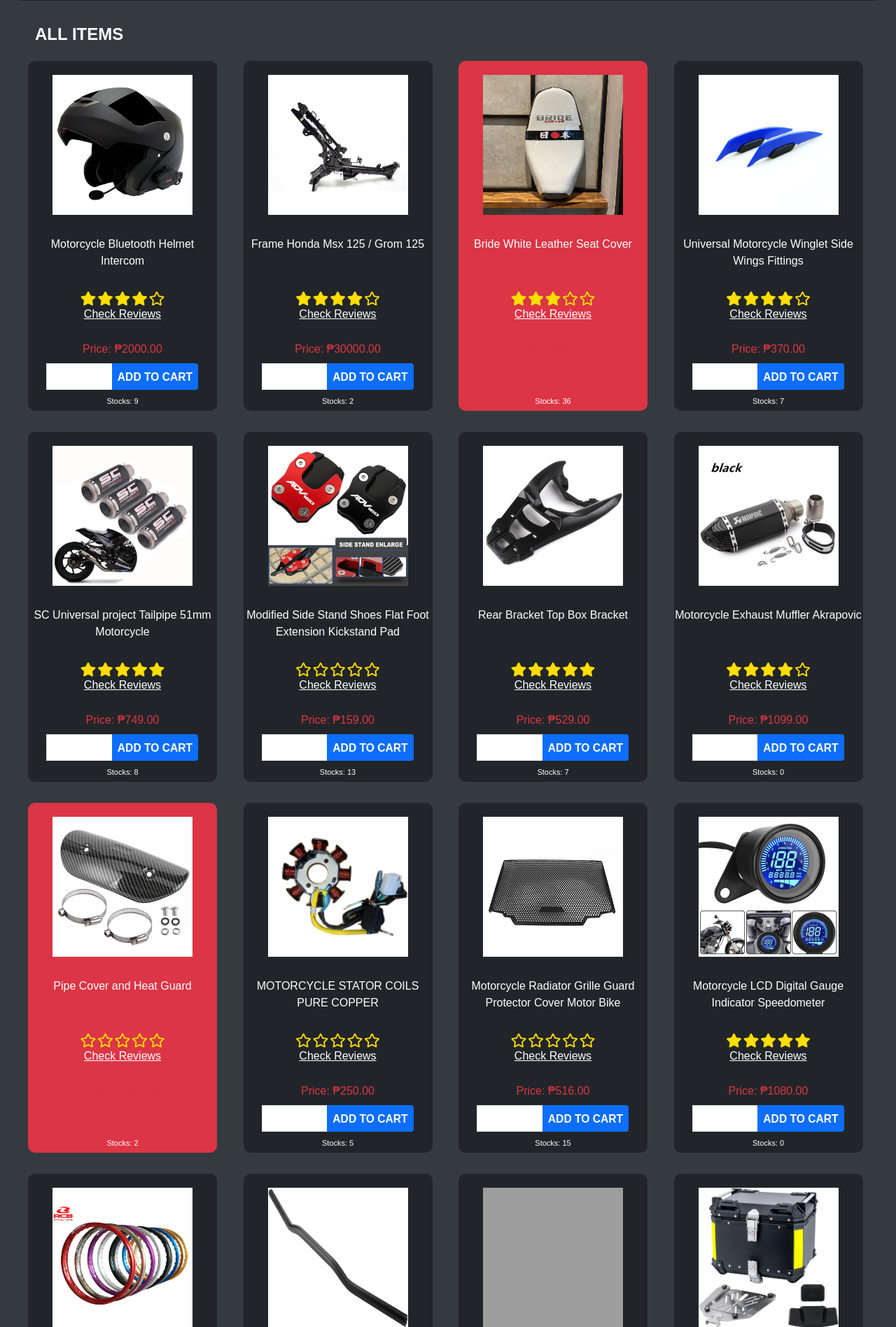
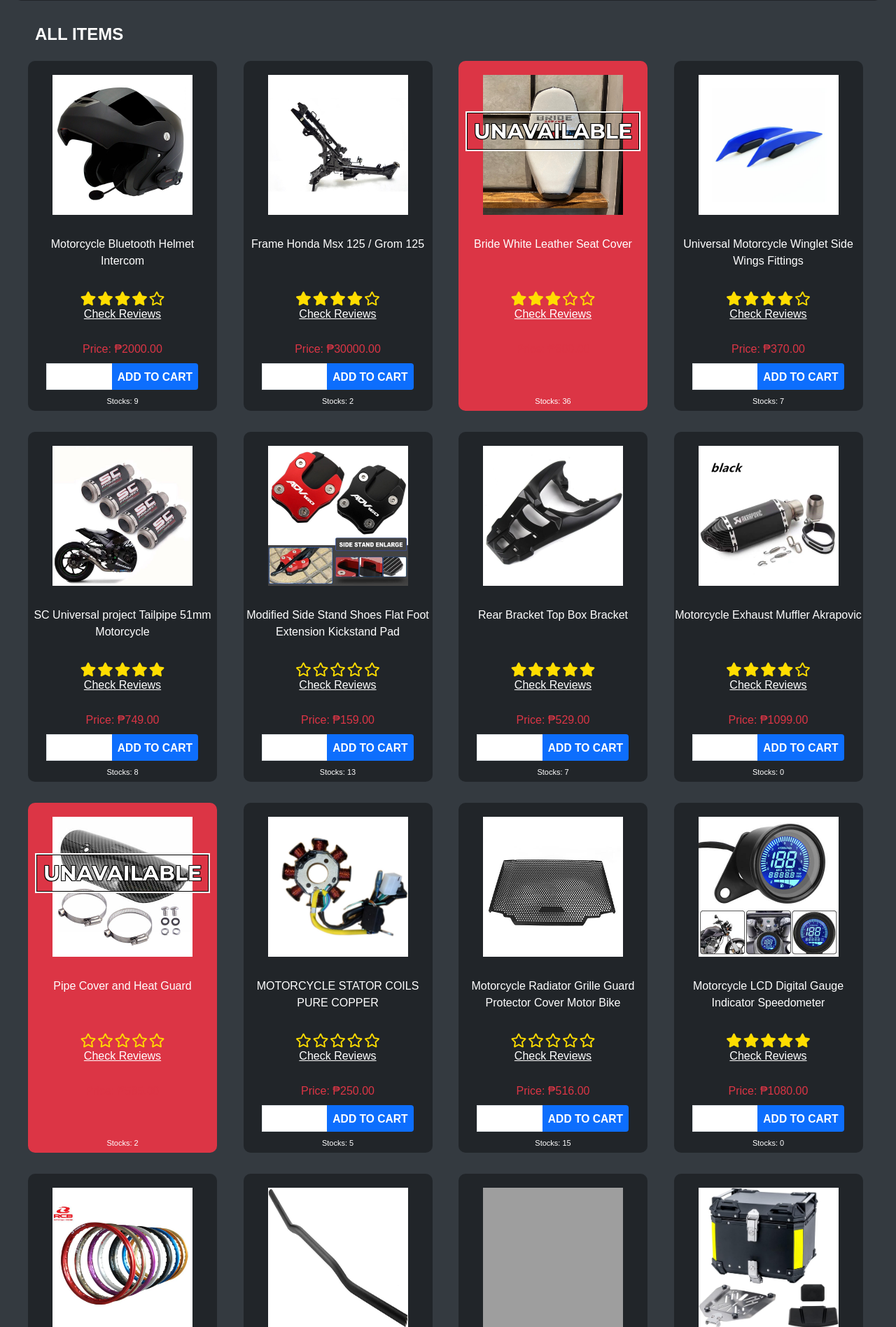
Before and after one commit to wakamonoo/RevvedEcommerce, a PHP site: page /common_user/index.php in a window 1280 px wide. Shown: the part 935-2831 px from the top of the page at 70% size. Run offline with PHP 8.4, Linux system fonts and the light colour scheme; a user stored in the database is signed in; data comes from the database, SQL or seed files in the repository; some libraries are stand-ins or nearby versions; grey boxes are pictures that could not be loaded.

Commit message:
Update index.php

```diff
--- a/revved/common_user/index.php
+++ b/revved/common_user/index.php
@@ -342,7 +342,33 @@
 }
 .item.deactivated {
     background-color: #dc3545;
+    position: relative;
 }
+
+.item.deactivated::before {
+    content: "UNAVAILABLE"; /* Text for the label */
+    color: white; /* Text color for the label */
+    padding: 4px 8px; /* Padding for the label */
+    position: absolute; /* Position the label relative to the item */
+    top: 30; /* Position at the top of the item */
+    font-family: 'Montserrat', sans-serif; /* Specify Montserrat font */
+    z-index: 1; /* Ensure the label is displayed on top */
+    text-align: center; /* Align text to the center */
+    width: calc(100% - 20px); /* Make label width equal to item width minus padding */
+    border: 2px solid white;
+    font-size: 30px;
+    text-shadow:
+        -1px -1px 0 #000,
+        1px -1px 0 #000,
+        -1px 1px 0 #000,
+        1px 1px 0 #000; /* Font outline */
+    box-shadow:
+        inset -1px -1px 0 #000,
+        inset 1px -1px 0 #000,
+        inset -1px 1px 0 #000,
+        inset 1px 1px 0 #000; /* Border outline */
+}
+
 .stars {
     display: flex;
     justify-content: center;
```
